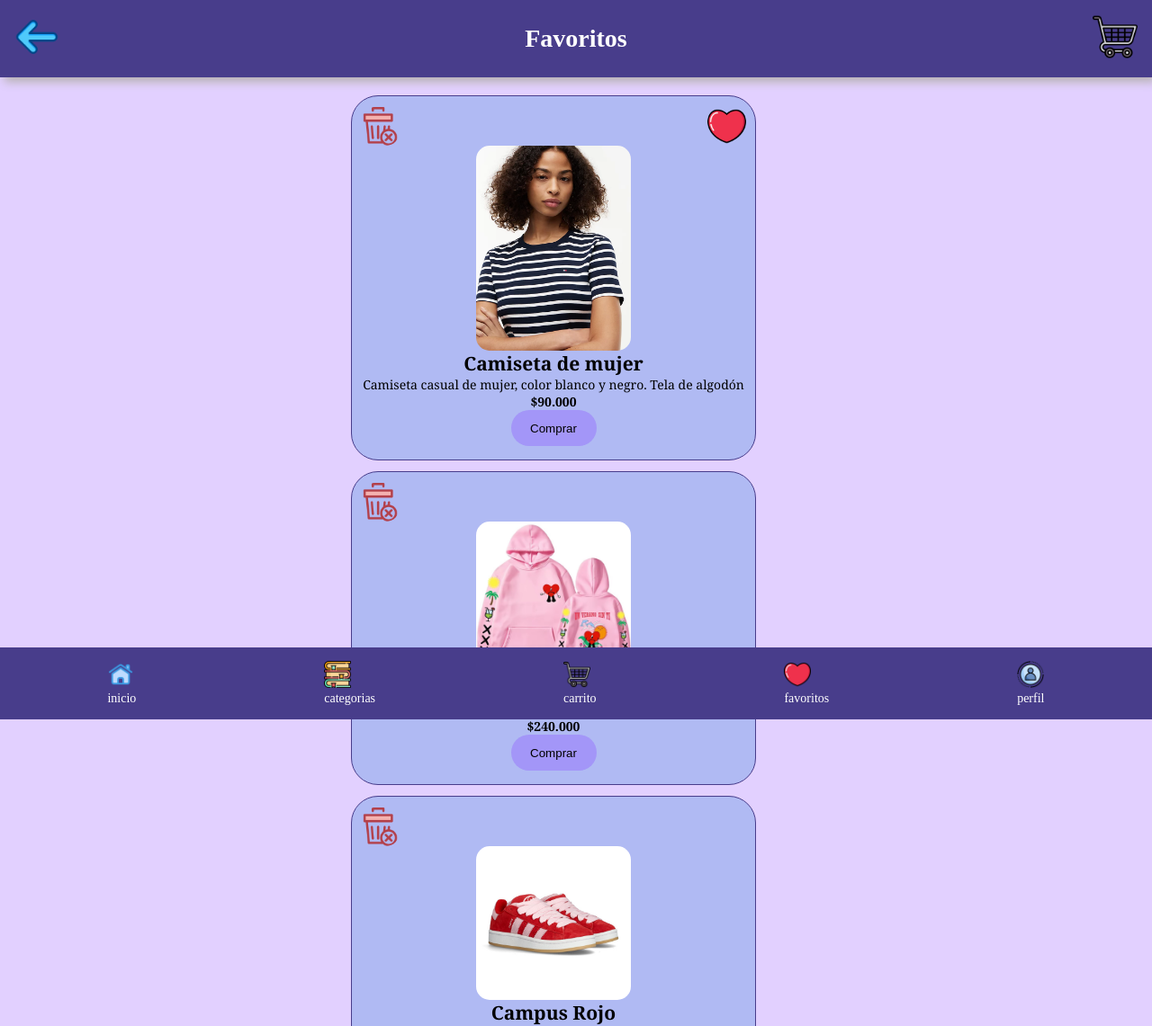
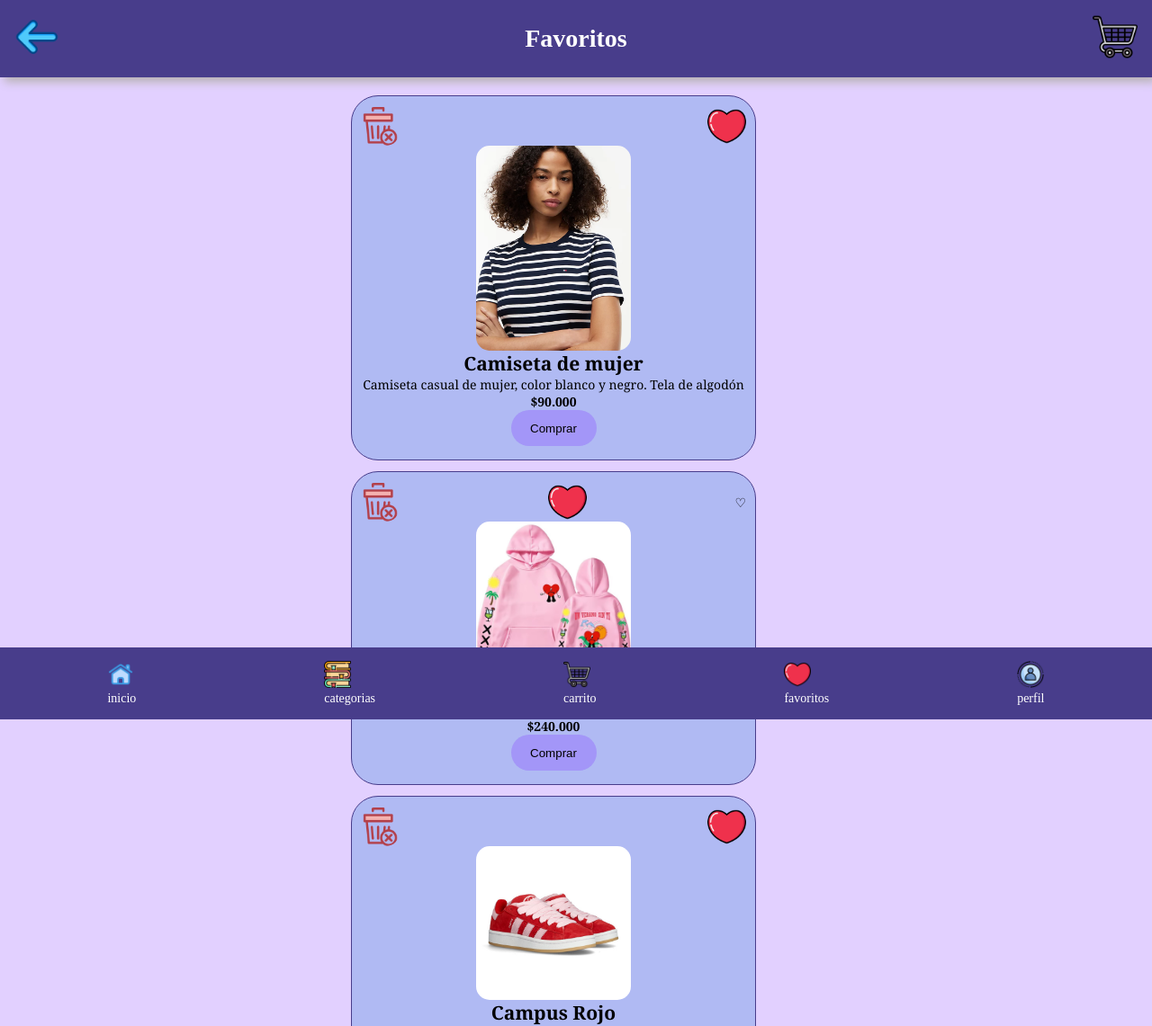
Before and after one commit to saracolmenaressb-oss/Proyecto-HTML-y-CSS, a plain HTML site: page favoritos.html in a window 1280 px wide. Shown: the top 1141 px of the page at 90% size. Drawn offline with Linux system fonts and the light colour scheme.

Commit message:
feat:puse los iconos de corazones

```diff
--- a/favoritos.html
+++ b/favoritos.html
@@ -34,6 +34,8 @@
             <article class="corazon">
                 <div class="elimina">
                     <img src="img/eliminar.png" alt="eliminar" class="eliminar">
+                    <img src="img/corazo.png" alt="corazon">
+                    <p class="cora">♡</p>
                 </div>
                 <img src="img/buso.avif" alt="">
                 <h2>Buso Rosado</h2>
@@ -46,6 +48,7 @@
             <article class="corazon">
                 <div class="elimina">
                     <img src="img/eliminar.png" alt="eliminar" class="eliminar">
+                    <img src="img/corazo.png" alt="corazon">
                 </div>
                 <img src="img/tenis.jpg" alt="">
                 <h2>Campus Rojo</h2>
```
Also changed, not shown: css/favoritos.css (line endings or trailing spaces).
